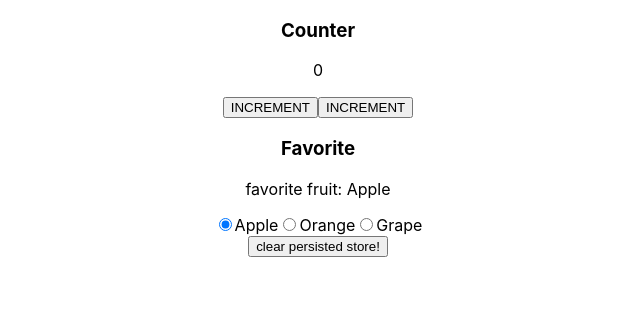
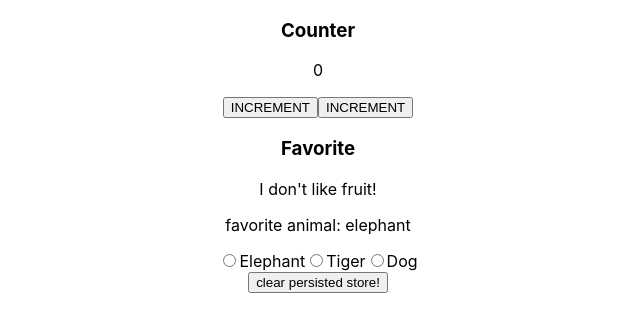
Before and after one commit to sasurau4/sample-redux-persist-migration, a React (Create React App) app: page / in a window 1280 px wide. Shown: the top 332 px of the page, without its empty margins (322-962 px from the left). Built offline with nearby package versions, Linux system fonts and the light colour scheme.

Commit message:
add favorite of Animal store without migration

```diff
--- a/src/App.js
+++ b/src/App.js
@@ -5,15 +5,26 @@ import {
   incrementCounter,
   decrementCounter,
   setFavoriteFruit,
+  setFavoriteAnimal,
 } from './actions';
 import { persistor } from './Store';
 
 const allFruits = ['Apple', 'Orange', 'Grape'];
+const allAnimals = ['Elephant', 'Tiger', 'Dog'];
 
+// persistor.pause();
 function App(props) {
   console.log(props);
-  const { counter, increment, decrement, favorite, setFavoriteFruit } = props;
-  const { fruit: favoriteFruit } = favorite;
+
+  const {
+    counter,
+    increment,
+    decrement,
+    favorite,
+    setFavoriteFruit,
+    setFavoriteAnimal,
+  } = props;
+  const { fruit: favoriteFruit, animal: favoriteAnimal } = favorite;
 
   return (
     <div className="App">
@@ -25,6 +36,8 @@ function App(props) {
       </div>
       <div>
         <h3>Favorite</h3>
+        {favoriteFruit ? (
+          <>
             <p>favorite fruit: {favoriteFruit}</p>
             {allFruits.map(fruitOption => {
               return (
@@ -41,6 +54,33 @@ function App(props) {
                 </React.Fragment>
               );
             })}
+          </>
+        ) : (
+          <p>I don't like fruit!</p>
+        )}
+        {favoriteAnimal ? (
+          <>
+            <p>favorite animal: {favoriteAnimal}</p>
+            {allAnimals.map(animalOption => {
+              return (
+                <React.Fragment key={animalOption}>
+                  <input
+                    type="radio"
+                    id={animalOption}
+                    name={animalOption}
+                    value={animalOption}
+                    checked={animalOption === favoriteAnimal}
+                    onChange={() => setFavoriteAnimal(animalOption)}
+                  />
+
+                  <label htmlFor={animalOption}>{animalOption}</label>
+                </React.Fragment>
+              );
+            })}
+          </>
+        ) : (
+          <p>I don't like Animal!</p>
+        )}
       </div>
       <div>
         <button onClick={() => persistor.purge()}>
@@ -59,6 +99,7 @@ const mapDispatchToProps = dispatch => ({
   increment: () => dispatch(incrementCounter()),
   decrement: () => dispatch(decrementCounter()),
   setFavoriteFruit: fruit => dispatch(setFavoriteFruit(fruit)),
+  setFavoriteAnimal: animal => dispatch(setFavoriteAnimal(animal)),
 });
 
 export default connect(
--- a/src/actions/Favorite.js
+++ b/src/actions/Favorite.js
@@ -1,4 +1,5 @@
 export const SET_FAVORITE_FRUIT = 'SET_FAVORITE_FRUIT';
+export const SET_FAVORITE_ANIMAL = 'SET_FAVORITE_ANIMAL';
 
 export function setFavoriteFruit(fruit) {
   return {
@@ -6,3 +7,10 @@ export function setFavoriteFruit(fruit) {
     payload: { fruit },
   };
 }
+
+export function setFavoriteAnimal(animal) {
+  return {
+    type: SET_FAVORITE_ANIMAL,
+    payload: { animal },
+  };
+}
--- a/src/reducers/Favorite.js
+++ b/src/reducers/Favorite.js
@@ -1,13 +1,16 @@
-import { SET_FAVORITE_FRUIT } from '../actions';
+import { SET_FAVORITE_FRUIT, SET_FAVORITE_ANIMAL } from '../actions';
 
 const initialState = {
-  fruit: 'Apple',
+  animal: 'elephant',
 };
 
 function favorite(state = initialState, action) {
   switch (action.type) {
     case SET_FAVORITE_FRUIT: {
       return { ...state, fruit: action.payload.fruit };
+    }
+    case SET_FAVORITE_ANIMAL: {
+      return { ...state, animal: action.payload.animal };
     }
     default: {
       return state;
```
Also changed, not shown: src/actions/index.js (+8 -1 lines). Lines whose indentation alone changed are shown as unchanged.
